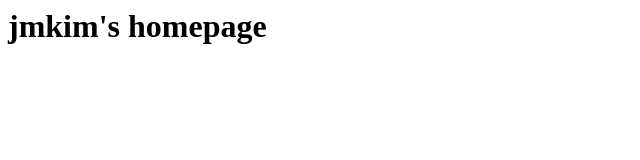
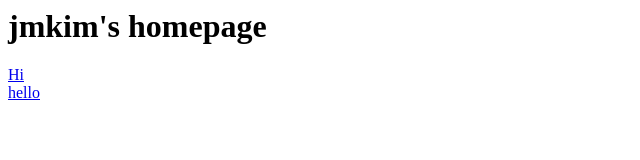
Before and after one commit to jaemo00/web2025, a plain HTML site: page index.html in a window 1280 px wide. Shown: the full height of the page, 0-640 px from the left. Drawn offline with Linux system fonts and the light colour scheme.

Commit message:
Update index.html

```diff
--- a/index.html
+++ b/index.html
@@ -6,6 +6,7 @@
 
   <body>
     <H1>jmkim's homepage</H1>
-    <a href="hi.html>Hi</a>
+    <a href="hi.html">Hi</a> <br>
+    <a href="my.hello.html">hello</a>
   </body>
 </html>
```
